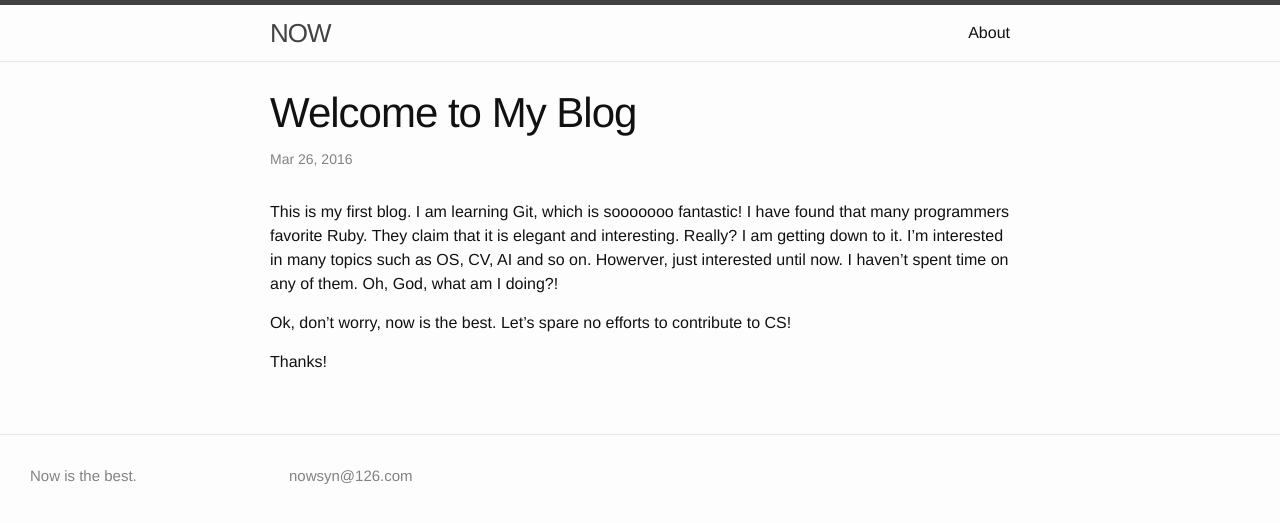
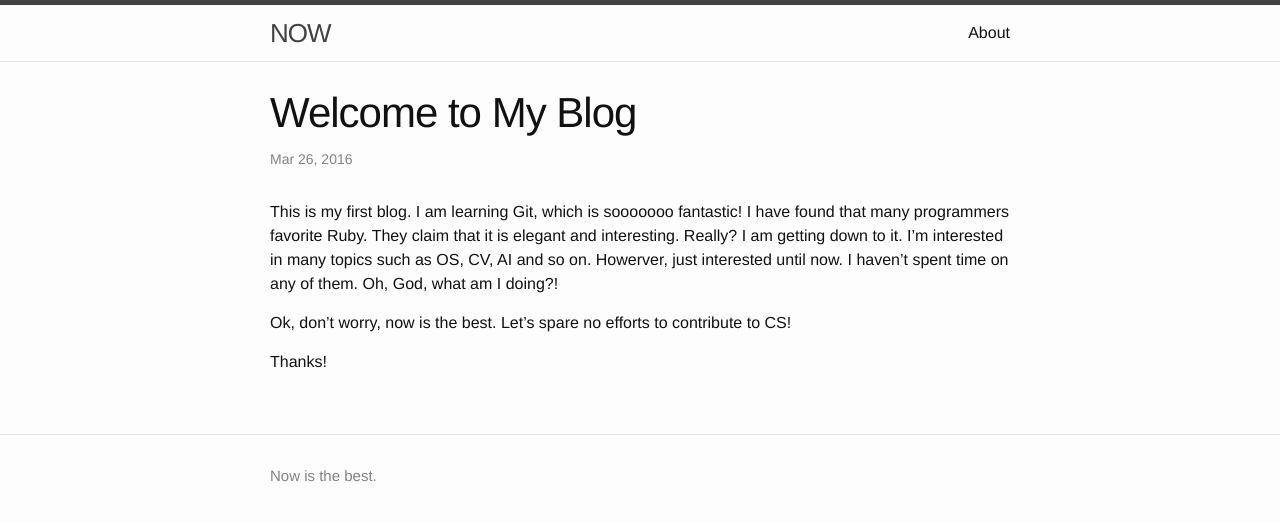
Before and after one commit to nowsyn/nowsyn.github.io, a Jekyll site: the page built from _posts/2016-03-26-welcome-to-my-blog.markdown, in a window 1280 px wide. Shown: the top 523 px of the page. Built offline with Jekyll 4.4.1, drawn with Linux system fonts in a browser that asks for light colours.

Commit message:
update footer

```diff
--- a/_includes/footer.html
+++ b/_includes/footer.html
@@ -1,12 +1,11 @@
 <footer class="site-footer">
 
-  <div class="wrapper footer-col-wrapper">
-    <div class="footer-col footer-col-1">
-      <p>{{ site.description }}</p>
-    </div>
-    <div class="footer-col footer-col-2">
-      <p href="mailto:{{ site.email }}">{{ site.email }}</p>
-    </div>
+  <div class="wrapper">
+    <div class="footer-col-wrapper">
+      <div class="footer-col footer-col-1">
+        <p>{{ site.description }}</p>
+      </div>
+  </div>
   </div>
 
 </footer>
```
